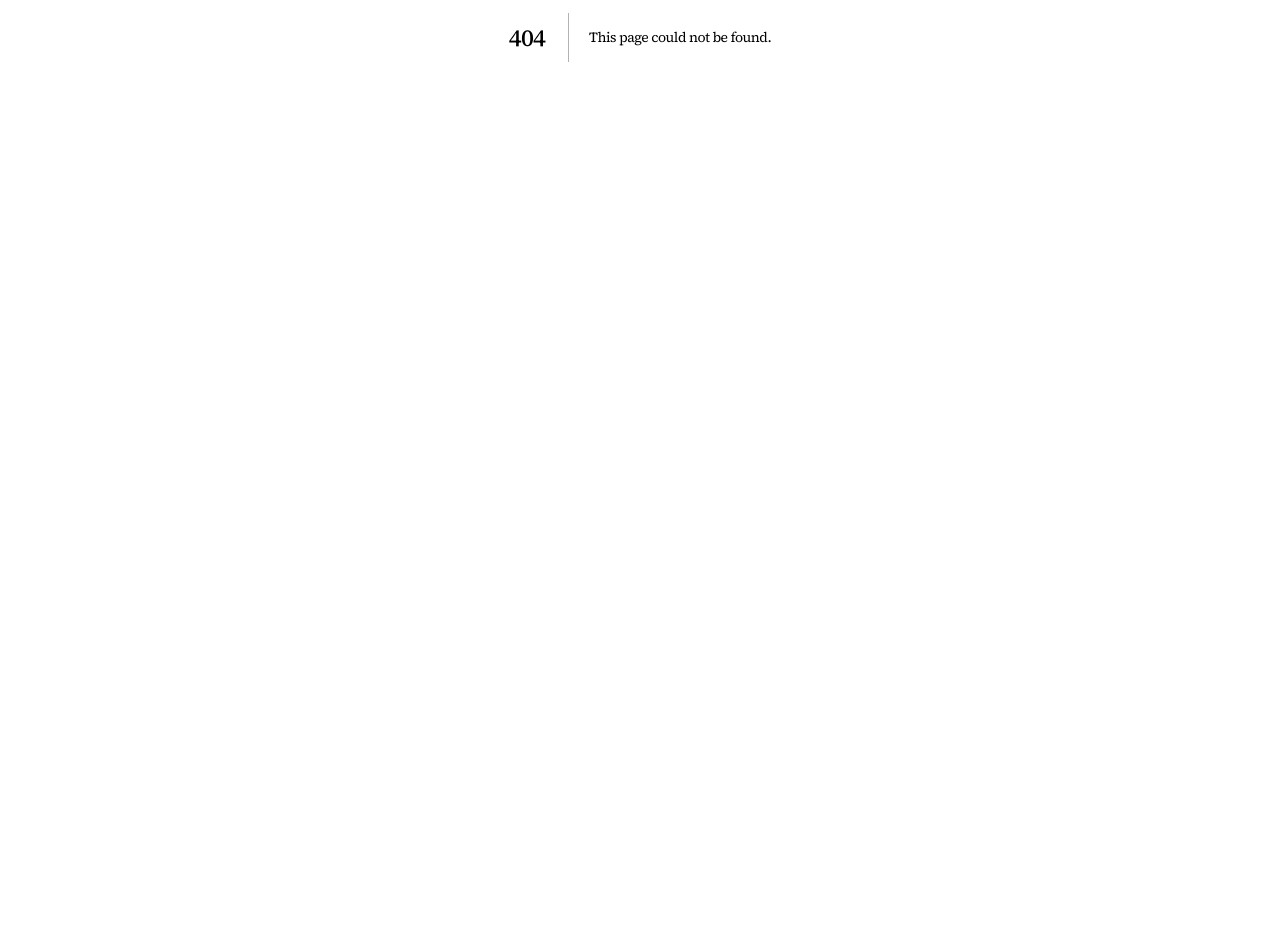
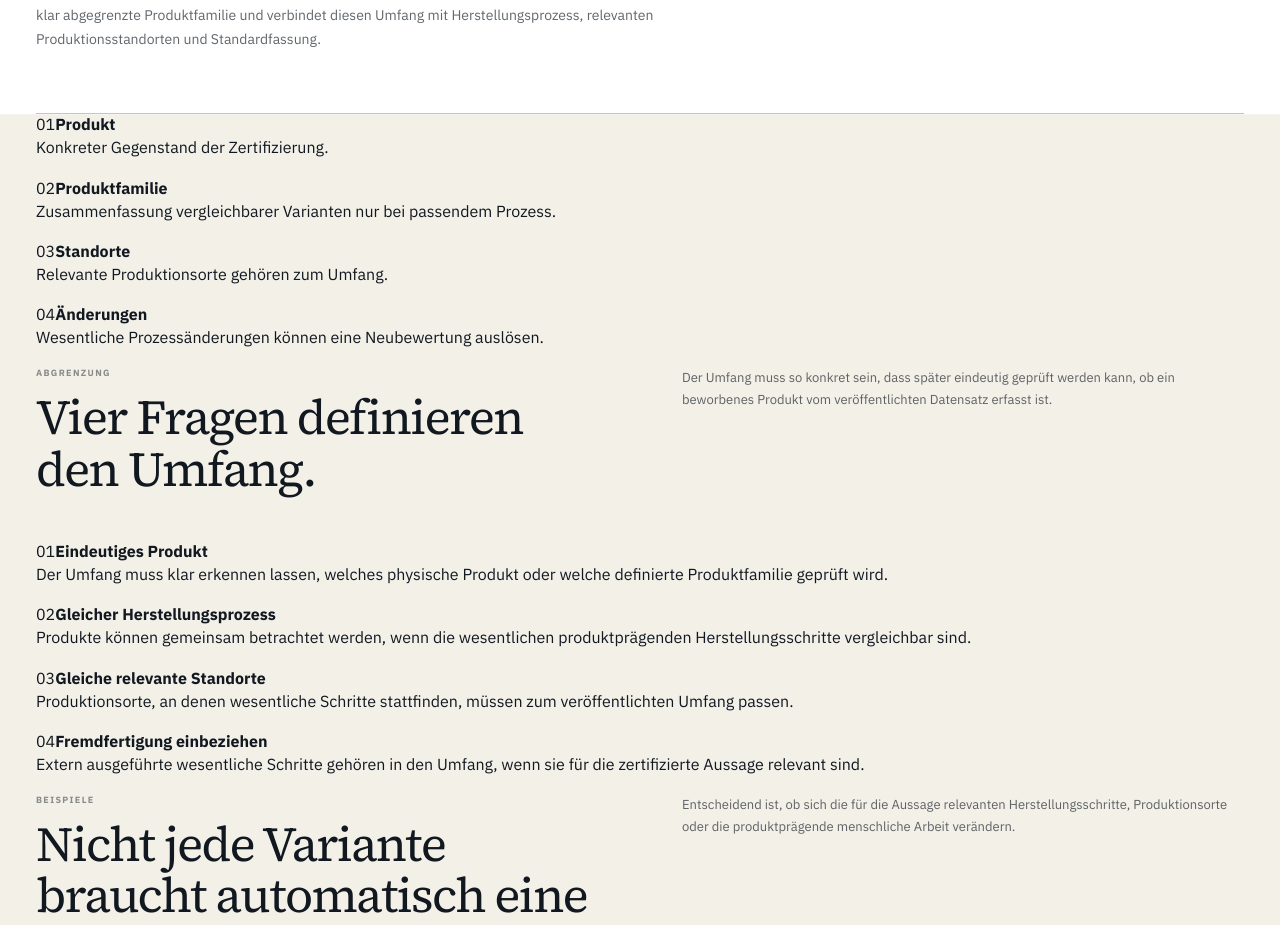
Before and after one commit to dennis-glaser-coder/human-certification-web, a Next.js app: page /leitfaden/zertifizierungsumfang in a window 1280 px wide. Before the commit this address had no page. Shown: the part 363-1288 px from the top of the page. Before the commit the page ends 800 px from the top, so only its background shows below. Built offline with nearby package versions, Linux system fonts and the light colour scheme.

Commit message:
Leitfaden zum Zertifizierungsumfang anlegen

```diff
--- /dev/null
+++ b/src/app/leitfaden/zertifizierungsumfang/page.js
@@ -0,0 +1,142 @@
+import Link from 'next/link';
+import SiteHeader from '../../../components/SiteHeader';
+import SiteFooter from '../../../components/SiteFooter';
+import { canonical } from '../../../lib/seo';
+
+export const metadata = {
+  title: 'Leitfaden zum Zertifizierungsumfang',
+  description: 'Wie Produkt, Produktfamilie, Varianten, Produktionsorte und relevante Änderungen für eine Made by Humans Zertifizierung abgegrenzt werden.',
+  alternates: { canonical: canonical('/leitfaden/zertifizierungsumfang') },
+};
+
+const scopeRules = [
+  ['Eindeutiges Produkt', 'Der Umfang muss klar erkennen lassen, welches physische Produkt oder welche definierte Produktfamilie geprüft wird.'],
+  ['Gleicher Herstellungsprozess', 'Produkte können gemeinsam betrachtet werden, wenn die wesentlichen produktprägenden Herstellungsschritte vergleichbar sind.'],
+  ['Gleiche relevante Standorte', 'Produktionsorte, an denen wesentliche Schritte stattfinden, müssen zum veröffentlichten Umfang passen.'],
+  ['Fremdfertigung einbeziehen', 'Extern ausgeführte wesentliche Schritte gehören in den Umfang, wenn sie für die zertifizierte Aussage relevant sind.'],
+];
+
+const examples = [
+  ['Farbvariante derselben Tasche', 'Kann im selben Umfang liegen, wenn Material- und Herstellungsprozess im Wesentlichen unverändert bleiben.', 'Typischerweise gemeinsam prüfbar'],
+  ['Neue Größe mit gleichem Verfahren', 'Kann derselben Produktfamilie zugeordnet werden, wenn die produktprägenden Schritte gleich bleiben.', 'Einzelfall prüfen'],
+  ['Neues Produkt mit anderem Fertigungsverfahren', 'Erfordert in der Regel eine neue oder erweiterte Bewertung des Zertifizierungsumfangs.', 'Neue Bewertung'],
+  ['Zusätzlicher Produktionsstandort', 'Muss bewertet werden, wenn dort wesentliche produktprägende Schritte ausgeführt werden.', 'Änderung prüfen'],
+];
+
+const changeTriggers = [
+  'Wesentliche produktprägende Arbeitsschritte werden neu automatisiert.',
+  'Ein wesentlicher Herstellungsschritt wird erstmals ausgelagert oder zu einem anderen Partner verlagert.',
+  'Ein neuer relevanter Produktionsstandort kommt hinzu.',
+  'Das Produkt oder die Produktfamilie wird so verändert, dass der bisher geprüfte Herstellungsprozess nicht mehr eindeutig passt.',
+];
+
+export default function ScopeGuidePage() {
+  return (
+    <main className="guidePage">
+      <SiteHeader />
+
+      <section className="pageHero shell">
+        <div className="eyebrow">LEITFADEN · ZERTIFIZIERUNGSUMFANG</div>
+        <h1>So wird festgelegt, was eine Zertifizierung tatsächlich umfasst.</h1>
+        <p className="lead">
+          Zertifiziert wird nicht pauschal ein Unternehmen. Der öffentliche Datensatz beschreibt
+          ein konkretes Produkt oder eine klar abgegrenzte Produktfamilie und verbindet diesen Umfang
+          mit Herstellungsprozess, relevanten Produktionsstandorten und Standardfassung.
+        </p>
+      </section>
+
+      <section className="guideMetaBand">
+        <div className="shell guideMetaGrid">
+          <div><span>01</span><strong>Produkt</strong><p>Konkreter Gegenstand der Zertifizierung.</p></div>
+          <div><span>02</span><strong>Produktfamilie</strong><p>Zusammenfassung vergleichbarer Varianten nur bei passendem Prozess.</p></div>
+          <div><span>03</span><strong>Standorte</strong><p>Relevante Produktionsorte gehören zum Umfang.</p></div>
+          <div><span>04</span><strong>Änderungen</strong><p>Wesentliche Prozessänderungen können eine Neubewertung auslösen.</p></div>
+        </div>
+      </section>
+
+      <section className="shell guideSection">
+        <div className="sectionIntro compact">
+          <div>
+            <div className="sectionNo">ABGRENZUNG</div>
+            <h2>Vier Fragen definieren den Umfang.</h2>
+          </div>
+          <p>
+            Der Umfang muss so konkret sein, dass später eindeutig geprüft werden kann,
+            ob ein beworbenes Produkt vom veröffentlichten Datensatz erfasst ist.
+          </p>
+        </div>
+
+        <div className="guideRuleGrid">
+          {scopeRules.map(([title, copy], index) => (
+            <article key={title}>
+              <span>{String(index + 1).padStart(2, '0')}</span>
+              <strong>{title}</strong>
+              <p>{copy}</p>
+            </article>
+          ))}
+        </div>
+      </section>
+
+      <section className="guideExamples">
+        <div className="shell">
+          <div className="sectionIntro compact">
+            <div>
+              <div className="sectionNo">BEISPIELE</div>
+              <h2>Nicht jede Variante braucht automatisch eine neue Zertifizierung.</h2>
+            </div>
+            <p>
+              Entscheidend ist, ob sich die für die Aussage relevanten Herstellungsschritte,
+              Produktionsorte oder die produktprägende menschliche Arbeit verändern.
+            </p>
+          </div>
+
+          <div className="guideExampleTable">
+            {examples.map(([caseName, explanation, result]) => (
+              <article key={caseName}>
+                <strong>{caseName}</strong>
+                <p>{explanation}</p>
+                <span>{result}</span>
+              </article>
+            ))}
+          </div>
+        </div>
+      </section>
+
+      <section className="guideDark">
+        <div className="shell guideDarkGrid">
+          <div>
+            <div className="sectionNo light">ÄNDERUNGSMELDUNG</div>
+            <h2>Wann der bestehende Umfang neu geprüft werden sollte.</h2>
+          </div>
+          <div className="guideChecklist">
+            {changeTriggers.map((item, index) => (
+              <article key={item}>
+                <span>{String(index + 1).padStart(2, '0')}</span>
+                <p>{item}</p>
+              </article>
+            ))}
+          </div>
+        </div>
+      </section>
+
+      <section className="shell guideClose">
+        <div>
+          <div className="sectionNo">VORBEREITUNG</div>
+          <h2>Den richtigen Umfang vor der Prüfung festlegen.</h2>
+        </div>
+        <div>
+          <p>
+            In der fachlichen Vorprüfung wird gemeinsam eingegrenzt, welches Produkt oder welche Produktfamilie
+            sinnvoll in einem Zertifizierungsumfang zusammengefasst werden kann.
+          </p>
+          <div className="guideLinks">
+            <Link className="button primary" href="/fuer-hersteller#zertifizierungsanfrage">Zertifizierung anfragen</Link>
+            <Link className="textLink" href="/leitfaden/nachweise">Nachweise verstehen →</Link>
+          </div>
+        </div>
+      </section>
+
+      <SiteFooter />
+    </main>
+  );
+}
```
